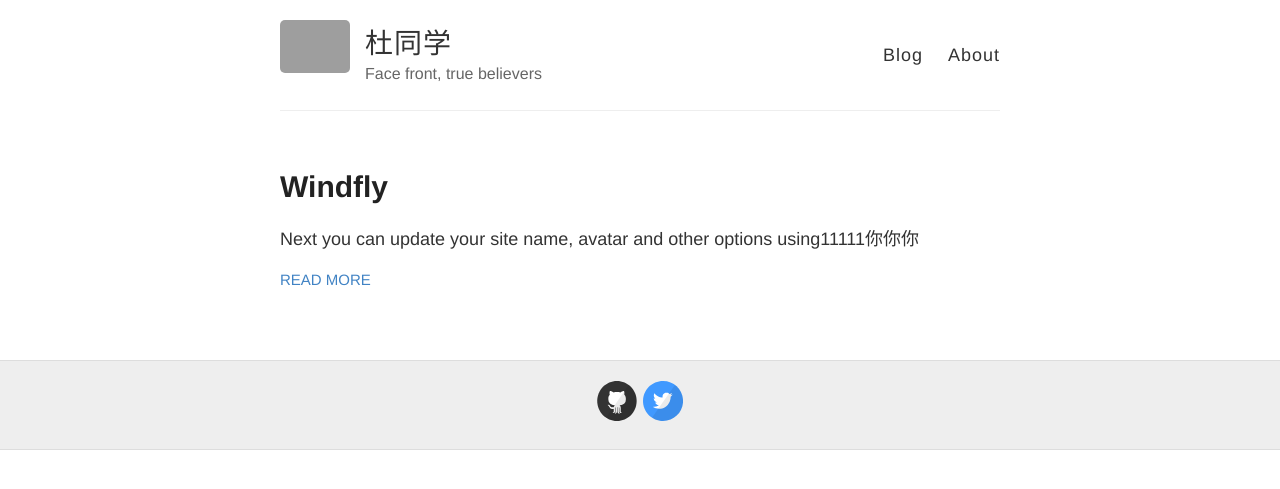
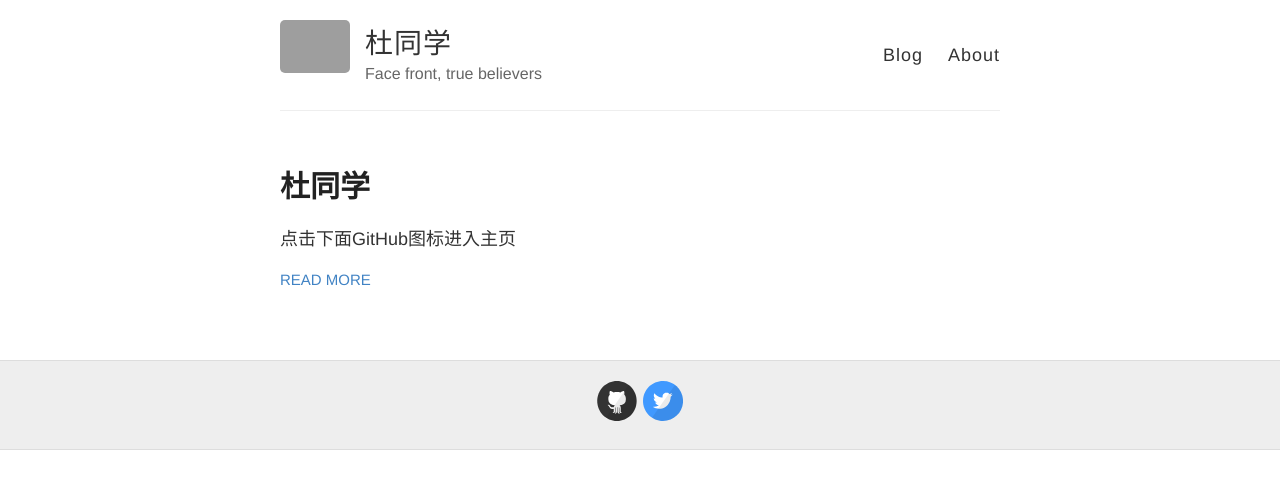
Before and after one commit to DCwindfly/DCwindfly.github.io, a Jekyll site: the page built from index.html, in a window 1280 px wide. Shown: the top 489 px of the page. Built offline with Jekyll 4.4.1, drawn with Linux system fonts in a browser that asks for light colours; grey boxes are pictures that could not be loaded.

Commit message:
Update 2014-3-3-Hello-World.md

```diff
--- a/_posts/2014-3-3-Hello-World.md
+++ b/_posts/2014-3-3-Hello-World.md
@@ -1,8 +1,10 @@
 ---
 layout: post
-title: Windfly
+title: 杜同学
 ---
 
-Next you can update your site name, avatar and other options using11111你你你
+点击下面GitHub图标进入主页
 
 ![_config.yml]({{ site.baseurl }}/images/config.png)
+
+谢谢喵!
```
